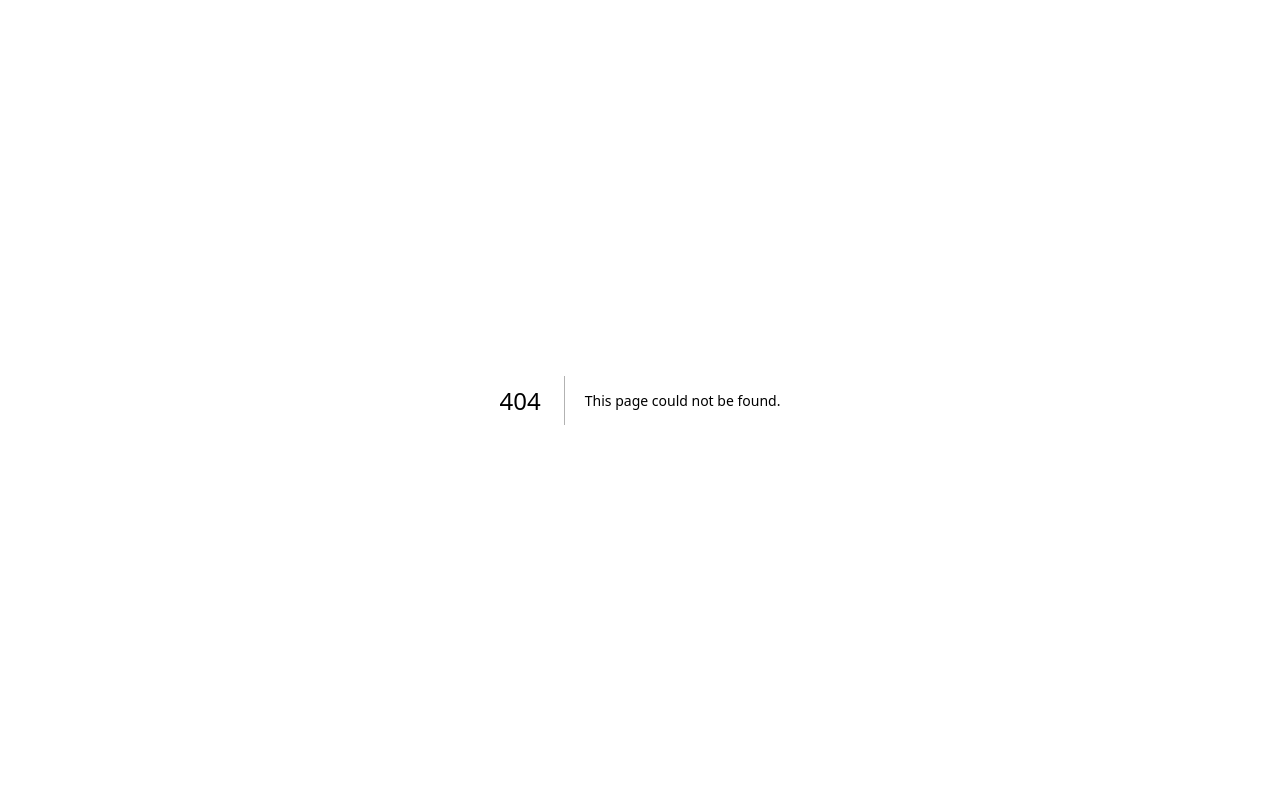
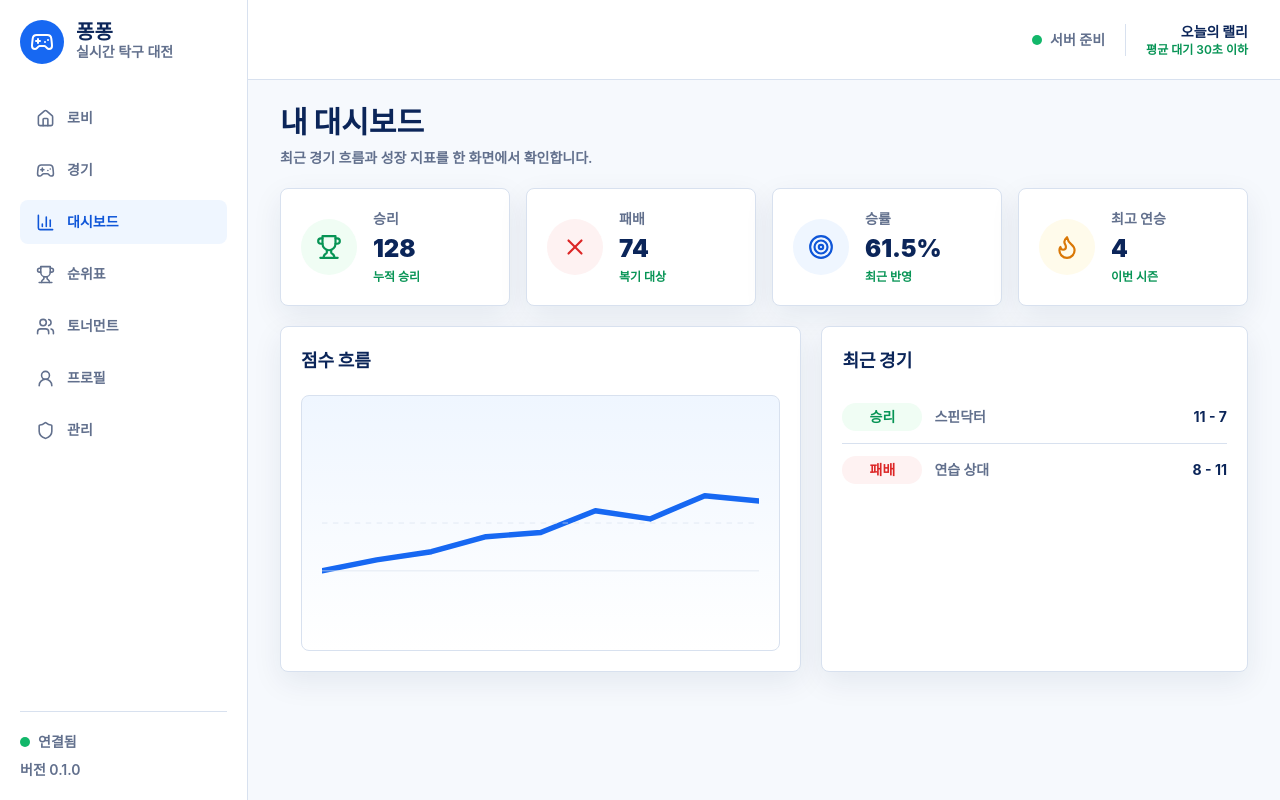
Before and after one commit to woopinbell/pong-pong-fix, a Next.js app in the folder apps/web/: page /dashboard in a window 1280 px wide. Before the commit this address had no page. Built offline with nearby package versions, Linux system fonts and the light colour scheme; no server answers.

Commit message:
feat(web): 플레이어 대시보드 구현
경기 결과가 쌓였을 때 확인할 대시보드 화면을 만들었다.

승패, 승률, 연승, 최근 경기와 레이팅 흐름을 한 화면에 배치해서 로그인한 사용자가 자신의 상태를 바로 볼 수 있게 했다.

```diff
--- /dev/null
+++ b/apps/web/src/app/dashboard/page.tsx
@@ -0,0 +1,56 @@
+"use client";
+
+import { useEffect, useState } from "react";
+import { Flame, Target, Trophy, X } from "lucide-react";
+import type { DashboardSummary } from "@pong-pong/shared";
+import { AppShell } from "@/components/AppShell";
+import { StatCard } from "@/components/StatCard";
+import { getDashboard } from "@/lib/api";
+import { sampleDashboard } from "@/lib/sample";
+
+export default function DashboardPage() {
+  const [dashboard, setDashboard] = useState<DashboardSummary>(sampleDashboard);
+
+  useEffect(() => {
+    getDashboard().then(setDashboard);
+  }, []);
+
+  return (
+    <AppShell>
+      <h1 className="text-3xl font-black text-ink">내 대시보드</h1>
+      <p className="mt-2 text-sm font-semibold text-muted">최근 경기 흐름과 성장 지표를 한 화면에서 확인합니다.</p>
+      <section className="mt-5 grid gap-4 md:grid-cols-2 xl:grid-cols-4">
+        <StatCard icon={Trophy} label="승리" value={String(dashboard.me.wins)} hint="누적 승리" tone="green" />
+        <StatCard icon={X} label="패배" value={String(dashboard.me.losses)} hint="복기 대상" tone="red" />
+        <StatCard icon={Target} label="승률" value={`${dashboard.winRate}%`} hint="최근 반영" />
+        <StatCard icon={Flame} label="최고 연승" value={String(dashboard.bestStreak)} hint="이번 시즌" tone="amber" />
+      </section>
+      <section className="mt-5 grid gap-5 xl:grid-cols-[1.1fr_.9fr]">
+        <div className="card p-5">
+          <h2 className="text-lg font-black text-ink">점수 흐름</h2>
+          <div className="mt-5 h-64 rounded-lg border border-line bg-gradient-to-b from-blue-50 to-white p-5">
+            <svg viewBox="0 0 640 220" className="h-full w-full" role="img" aria-label="점수 상승 그래프">
+              <polyline points="0,180 80,164 160,152 240,130 320,124 400,92 480,104 560,70 640,78" fill="none" stroke="#1768f2" strokeWidth="8" strokeLinecap="round" strokeLinejoin="round" />
+              <line x1="0" y1="180" x2="640" y2="180" stroke="#d8e1ef" />
+              <line x1="0" y1="110" x2="640" y2="110" stroke="#d8e1ef" strokeDasharray="8 8" />
+            </svg>
+          </div>
+        </div>
+        <div className="card p-5">
+          <h2 className="text-lg font-black text-ink">최근 경기</h2>
+          <div className="mt-4 divide-y divide-line">
+            {dashboard.recentMatches.map((match) => (
+              <div key={match.id} className="grid grid-cols-[80px_1fr_70px] items-center gap-3 py-3 text-sm font-bold">
+                <span className={`rounded-full px-3 py-1 text-center ${match.result === "win" ? "bg-green-50 text-green-600" : "bg-red-50 text-red-600"}`}>{match.result === "win" ? "승리" : "패배"}</span>
+                <span className="text-muted">{match.opponentHandle}</span>
+                <span className="text-right text-ink">
+                  {match.scoreLeft} - {match.scoreRight}
+                </span>
+              </div>
+            ))}
+          </div>
+        </div>
+      </section>
+    </AppShell>
+  );
+}
```
